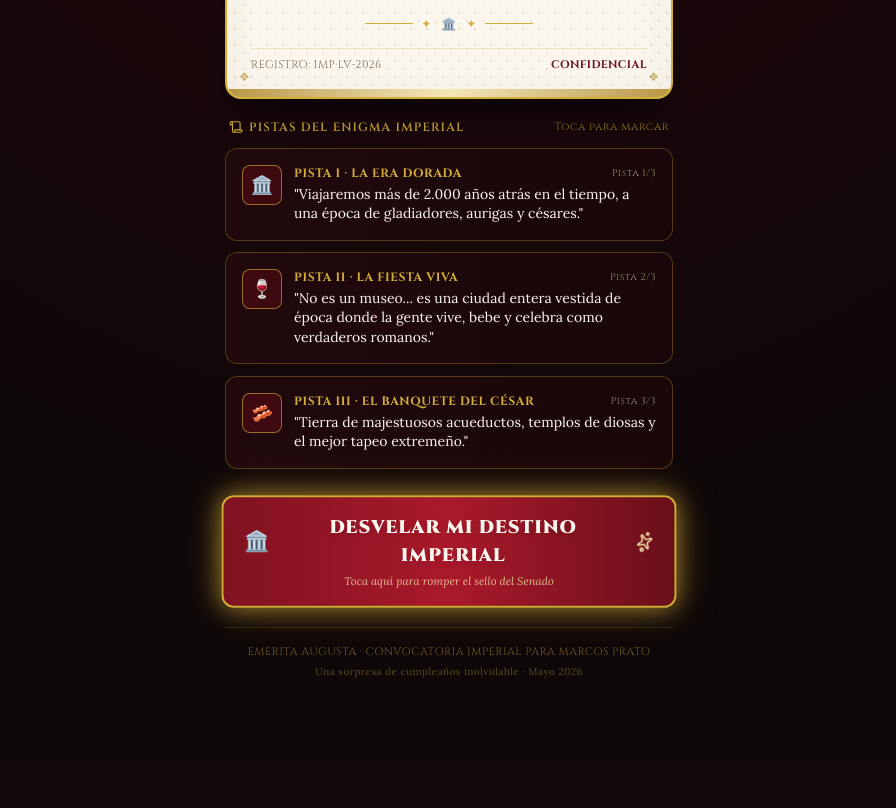
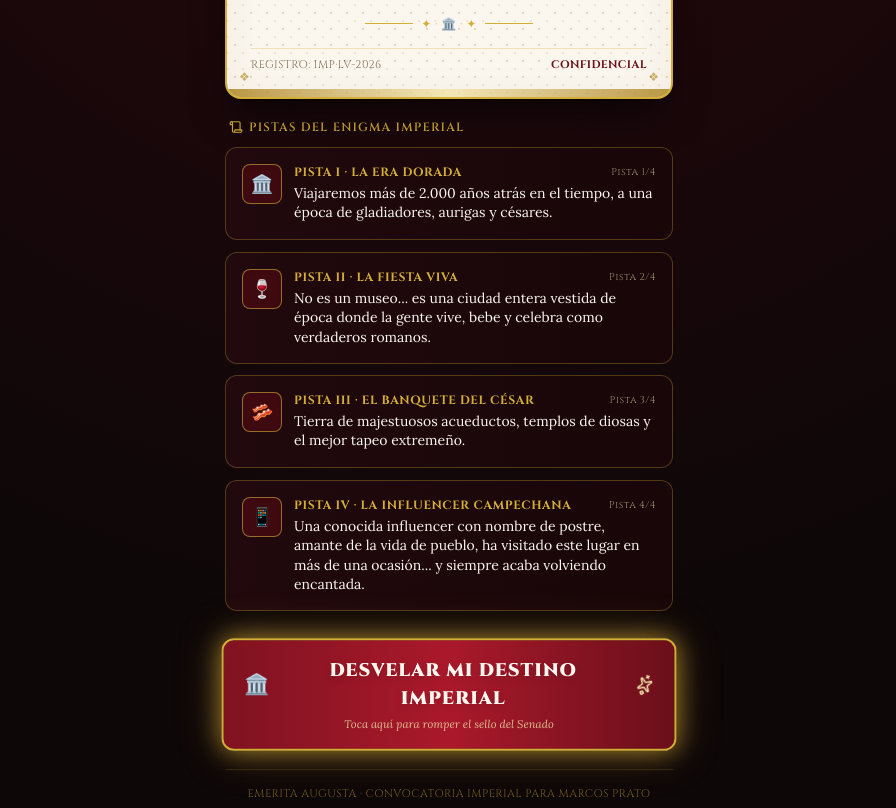
Before and after one commit to suecastm/Em-rita-Lvdica, a React (Vite) app: page / in a window 1280 px wide. Shown: the part 406-1214 px from the top of the page, without its empty margins (191-1087 px from the left). Before the commit the page ends 1165 px from the top, so only its background shows below. Built offline with nearby package versions, Linux system fonts and the light colour scheme.

Commit message:
Update App.tsx

```diff
--- a/src/App.tsx
+++ b/src/App.tsx
@@ -351,7 +351,7 @@ export default function App() {
         </section>
 
     {/* ========================================================
-            2. CLUES SECTION: 3 SEQUENTIAL CARDS (Scroll Reveal)
+    2. CLUES SECTION: 4 SEQUENTIAL CARDS (Scroll Reveal)
    ======================================================== */}
 <section className="flex flex-col gap-3">
   <div className="flex items-center justify-between px-1">
@@ -359,9 +359,10 @@ export default function App() {
       <Scroll size={14} />
       Pistas del Enigma Imperial
     </h2>
-            <span className="text-[11px] font-cinzel text-[#d4af37]/70">
+
+    {/* <span className="text-[11px] font-cinzel text-[#d4af37]/70">
       Toca para marcar
-            </span>
+    </span> */}
   </div>
 
   {/* CLUE 1 */}
@@ -370,7 +371,9 @@ export default function App() {
       onClick={() => toggleClue(1)}
       role="button"
       tabIndex={0}
-              onKeyDown={(e) => { if (e.key === 'Enter' || e.key === ' ') toggleClue(1); }}
+      onKeyDown={(e) => {
+        if (e.key === 'Enter' || e.key === ' ') toggleClue(1);
+      }}
       className={`cursor-pointer group relative bg-gradient-to-r from-[#21090d] to-[#180608] rounded-xl p-4 border transition-all duration-300 ${
         completedClues[1]
           ? 'border-[#d4af37] shadow-[0_0_15px_rgba(212,175,55,0.25)]'
@@ -381,19 +384,24 @@ export default function App() {
         <div className="shrink-0 w-10 h-10 rounded-lg bg-[#3f0910] border border-[#d4af37]/60 flex items-center justify-center text-lg shadow-inner">
           🏛️
         </div>
+
         <div className="flex-1 min-w-0">
           <div className="flex items-center justify-between">
             <span className="font-cinzel text-xs font-bold text-[#d4af37] tracking-wider">
               PISTA I · LA ERA DORADA
             </span>
+
             {completedClues[1] ? (
               <CheckCircle2 size={16} className="text-[#d4af37]" />
             ) : (
-                      <span className="text-[10px] text-[#f3e5ab]/60 font-cinzel">Pista 1/3</span>
+              <span className="text-[10px] text-[#f3e5ab]/60 font-cinzel">
+                Pista 1/4
+              </span>
             )}
           </div>
+
           <p className="font-lora text-sm text-[#fbf7ee] mt-1 leading-snug">
-                    "Viajaremos más de 2.000 años atrás en el tiempo, a una época de gladiadores, aurigas y césares."
+            Viajaremos más de 2.000 años atrás en el tiempo, a una época de gladiadores, aurigas y césares.
           </p>
         </div>
       </div>
@@ -406,7 +414,9 @@ export default function App() {
       onClick={() => toggleClue(2)}
       role="button"
       tabIndex={0}
-              onKeyDown={(e) => { if (e.key === 'Enter' || e.key === ' ') toggleClue(2); }}
+      onKeyDown={(e) => {
+        if (e.key === 'Enter' || e.key === ' ') toggleClue(2);
+      }}
       className={`cursor-pointer group relative bg-gradient-to-r from-[#21090d] to-[#180608] rounded-xl p-4 border transition-all duration-300 ${
         completedClues[2]
           ? 'border-[#d4af37] shadow-[0_0_15px_rgba(212,175,55,0.25)]'
@@ -417,19 +427,24 @@ export default function App() {
         <div className="shrink-0 w-10 h-10 rounded-lg bg-[#3f0910] border border-[#d4af37]/60 flex items-center justify-center text-lg shadow-inner">
           🍷
         </div>
+
         <div className="flex-1 min-w-0">
           <div className="flex items-center justify-between">
             <span className="font-cinzel text-xs font-bold text-[#d4af37] tracking-wider">
               PISTA II · LA FIESTA VIVA
             </span>
+
             {completedClues[2] ? (
               <CheckCircle2 size={16} className="text-[#d4af37]" />
             ) : (
-                      <span className="text-[10px] text-[#f3e5ab]/60 font-cinzel">Pista 2/3</span>
+              <span className="text-[10px] text-[#f3e5ab]/60 font-cinzel">
+                Pista 2/4
+              </span>
             )}
           </div>
+
           <p className="font-lora text-sm text-[#fbf7ee] mt-1 leading-snug">
-                    "No es un museo... es una ciudad entera vestida de época donde la gente vive, bebe y celebra como verdaderos romanos."
+            No es un museo... es una ciudad entera vestida de época donde la gente vive, bebe y celebra como verdaderos romanos.
           </p>
         </div>
       </div>
@@ -442,7 +457,9 @@ export default function App() {
       onClick={() => toggleClue(3)}
       role="button"
       tabIndex={0}
-              onKeyDown={(e) => { if (e.key === 'Enter' || e.key === ' ') toggleClue(3); }}
+      onKeyDown={(e) => {
+        if (e.key === 'Enter' || e.key === ' ') toggleClue(3);
+      }}
       className={`cursor-pointer group relative bg-gradient-to-r from-[#21090d] to-[#180608] rounded-xl p-4 border transition-all duration-300 ${
         completedClues[3]
           ? 'border-[#d4af37] shadow-[0_0_15px_rgba(212,175,55,0.25)]'
@@ -453,19 +470,67 @@ export default function App() {
         <div className="shrink-0 w-10 h-10 rounded-lg bg-[#3f0910] border border-[#d4af37]/60 flex items-center justify-center text-lg shadow-inner">
           🥓
         </div>
+
         <div className="flex-1 min-w-0">
           <div className="flex items-center justify-between">
             <span className="font-cinzel text-xs font-bold text-[#d4af37] tracking-wider">
               PISTA III · EL BANQUETE DEL CÉSAR
             </span>
+
             {completedClues[3] ? (
               <CheckCircle2 size={16} className="text-[#d4af37]" />
             ) : (
-                      <span className="text-[10px] text-[#f3e5ab]/60 font-cinzel">Pista 3/3</span>
+              <span className="text-[10px] text-[#f3e5ab]/60 font-cinzel">
+                Pista 3/4
+              </span>
             )}
           </div>
+
           <p className="font-lora text-sm text-[#fbf7ee] mt-1 leading-snug">
-                    "Tierra de majestuosos acueductos, templos de diosas y el mejor tapeo extremeño."
+            Tierra de majestuosos acueductos, templos de diosas y el mejor tapeo extremeño.
+          </p>
+        </div>
+      </div>
+    </div>
+  </ScrollRevealClue>
+
+  {/* CLUE 4 */}
+  <ScrollRevealClue delay={550}>
+    <div
+      onClick={() => toggleClue(4)}
+      role="button"
+      tabIndex={0}
+      onKeyDown={(e) => {
+        if (e.key === 'Enter' || e.key === ' ') toggleClue(4);
+      }}
+      className={`cursor-pointer group relative bg-gradient-to-r from-[#21090d] to-[#180608] rounded-xl p-4 border transition-all duration-300 ${
+        completedClues[4]
+          ? 'border-[#d4af37] shadow-[0_0_15px_rgba(212,175,55,0.25)]'
+          : 'border-[#d4af37]/30 hover:border-[#d4af37]/70'
+      }`}
+    >
+      <div className="flex items-start gap-3">
+        <div className="shrink-0 w-10 h-10 rounded-lg bg-[#3f0910] border border-[#d4af37]/60 flex items-center justify-center text-lg shadow-inner">
+          📱
+        </div>
+
+        <div className="flex-1 min-w-0">
+          <div className="flex items-center justify-between">
+            <span className="font-cinzel text-xs font-bold text-[#d4af37] tracking-wider">
+              PISTA IV · LA INFLUENCER CAMPECHANA
+            </span>
+
+            {completedClues[4] ? (
+              <CheckCircle2 size={16} className="text-[#d4af37]" />
+            ) : (
+              <span className="text-[10px] text-[#f3e5ab]/60 font-cinzel">
+                Pista 4/4
+              </span>
+            )}
+          </div>
+
+          <p className="font-lora text-sm text-[#fbf7ee] mt-1 leading-snug">
+            Una conocida influencer con nombre de postre, amante de la vida de pueblo, ha visitado este lugar en más de una ocasión... y siempre acaba volviendo encantada.
           </p>
         </div>
       </div>
@@ -622,7 +687,7 @@ export default function App() {
               <div className="inline-flex items-center gap-1.5 px-3 py-1 rounded-full bg-[#d4af37]/15 border border-[#d4af37]/40 mb-2">
                 <Heart size={13} className="text-[#d4af37] fill-[#d4af37]" />
                 <span className="text-[10px] font-cinzel font-bold text-[#f3e5ab] tracking-widest uppercase">
-                  DECRETO DE LA DIOSA VENUS
+                  DECRETO DE LA DIOSA AFRODITA
                 </span>
                 <Heart size={13} className="text-[#d4af37] fill-[#d4af37]" />
               </div>
@@ -635,16 +700,16 @@ export default function App() {
             <div className="relative p-4 rounded-xl bg-[#120407]/70 border border-[#d4af37]/30 shadow-inner">
               <span className="absolute top-2 left-2 text-[#d4af37]/40 font-serif text-3xl leading-none">“</span>
               <p className="font-lora italic text-sm sm:text-[15px] text-[#fbf7ee] leading-relaxed text-center px-3 pt-1">
-                Por decreto de la Diosa Venus y con la bendición de Júpiter, este viaje no solo es para conquistar una ciudad, sino para celebrar tu cumpleaños y festejar que tras todo este tiempo sigo eligiéndote como mi gladiador favorito.
+                Por decreto de la Diosa Afrodita y con la bendición de Júpiter, este viaje no solo es para conquistar una ciudad, sino para celebrar tu cumpleaños y festejar que tras todo este tiempo sigo eligiéndote como mi gladiador favorito.
               </p>
               <span className="absolute bottom-1 right-2 text-[#d4af37]/40 font-serif text-3xl leading-none">”</span>
 
               <div className="mt-3 text-center border-t border-[#d4af37]/20 pt-2.5">
                 <span className="font-cinzel text-xs font-bold text-[#d4af37] tracking-wider block">
-                  ¡Feliz Cumpleaños mi amor! ❤️
+                  ¡Feliz Cumpleaños bebé! ❤️
                 </span>
                 <span className="text-[11px] font-lora text-[#f3e5ab]/70 italic mt-0.5 block">
-                  Tu compañera de viaje en el tiempo
+                  Tu compañera de viaje en los tiempos pasado, presente y futuro
                 </span>
               </div>
             </div>
@@ -661,7 +726,7 @@ export default function App() {
                 <span>⚔️</span>
               </h3>
               <p className="font-lora text-xs sm:text-sm text-[#fbf7ee]/80 mt-1">
-                Estratégicamente ubicado para recorrer todos los foros y monumentos
+                Estratégicamente ubicado para recorrer todo el recinto, monumentos y actividades a pie
               </p>
             </div>
 
@@ -670,7 +735,7 @@ export default function App() {
               <div className="p-3 sm:p-4 bg-gradient-to-r from-[#3f0910] to-[#25060a] border-b border-[#d4af37]/40 flex items-center justify-between">
                 <div>
                   <span className="font-cinzel text-[11px] text-[#d4af37] font-semibold tracking-wider block">
-                    CARD 1 · BASE DE OPERACIONES
+                    BASE DE OPERACIONES
                   </span>
                   <h4 className="font-cinzel text-base font-bold text-white flex items-center gap-1.5">
                     <Hotel size={16} className="text-[#d4af37]" />
@@ -687,8 +752,8 @@ export default function App() {
                 className="relative cursor-pointer group overflow-hidden bg-black aspect-video max-h-64 border-b border-[#d4af37]/30"
                 onClick={() => setActiveModalImage({
                   src: '/assets/aistudio/image_11a4be2e.png',
-                  title: 'Hotel Velada Mérida · Piscina y Terraza',
-                  subtitle: 'Avda. Reina Sofía, s/n, Mérida · 4 estrellas con piscina exterior, terraza iluminada y vistas'
+                  title: 'Hotel Velada Mérida · Parking y vistas',
+                  subtitle: 'Avda. Reina Sofía, s/n, Mérida · 4 estrellas con parking, terraza, piscina y vistas'
                 })}
               >
                 <img
@@ -700,11 +765,11 @@ export default function App() {
                 <div className="absolute inset-0 bg-gradient-to-t from-black/85 via-black/25 to-transparent flex items-end justify-between p-3">
                   <div className="text-white text-xs">
                     <span className="font-semibold block text-[#f3e5ab]">Hotel Velada Mérida</span>
-                    <span className="text-[11px] text-gray-300">Piscina, terraza iluminada y comodidades</span>
+                    <span className="text-[11px] text-gray-300">Con parking exclusivo clientes, piscina y comodidades</span>
                   </div>
                   <div className="bg-[#6b0f1a]/90 text-[#f3e5ab] text-[11px] font-cinzel px-2.5 py-1 rounded flex items-center gap-1 border border-[#d4af37]">
                     <ZoomIn size={12} />
-                    <span>Ver foto</span>
+                    {/* <span>Ver foto</span> */}
                   </div>
                 </div>
               </div>
@@ -732,7 +797,7 @@ export default function App() {
                     </div>
                     <div className="bg-[#6b0f1a]/90 text-[#f3e5ab] text-[11px] font-cinzel px-2 py-1 rounded flex items-center gap-1 border border-[#d4af37]">
                       <ZoomIn size={12} />
-                      <span>Ampliar</span>
+                      {/* <span>Ampliar</span> */}
                     </div>
                   </div>
                 </div>
@@ -750,7 +815,7 @@ export default function App() {
                   <div className="flex items-start gap-2.5 text-[#fbf7ee]">
                     <span className="text-base leading-none shrink-0">📍</span>
                     <span className="leading-snug">
-                      <strong className="text-[#f3e5ab] font-cinzel">Chincheta / Pin rojo:</strong> Localización del <strong className="text-white">Hotel Velada Mérida</strong>, situado a pasos del perímetro histórico.
+                      <strong className="text-[#f3e5ab] font-cinzel">Pin rojo:</strong> Localización del <strong className="text-white">Hotel Velada Mérida</strong>, situado a pocos pasos de la zona de actividades.
                     </span>
                   </div>
                 </div>
@@ -805,7 +870,7 @@ export default function App() {
             {luggageOpen && (
               <div className="p-4 space-y-2.5 bg-[#170609]">
                 <p className="text-xs font-lora text-[#fbf7ee]/70 italic mb-2">
-                  Marca los pertrechos según vayas haciendo la maleta:
+                  Recuerda no olvidarte nada en la maleta:
                 </p>
 
                 {/* Item 1: Túnica / Toga */}
@@ -824,10 +889,10 @@ export default function App() {
                   </div>
                   <div>
                     <span className="font-cinzel text-xs font-bold text-[#f3e5ab] block">
-                      Túnica / Toga romana
+                      Túnica romana
                     </span>
                     <span className="font-lora text-xs text-[#fbf7ee]/80">
-                      (o ropa cómoda en tonos neutros si preferís improvisar allí)
+                      O, a falta de ésta, ropa en tonos beige, marrón y blancos
                     </span>
                   </div>
                 </div>
@@ -899,7 +964,7 @@ export default function App() {
                       Muchas ganas de pasarlo bien
                     </span>
                     <span className="font-lora text-xs text-[#fbf7ee]/80">
-                      Espíritu gladiador y muchas risas juntos.
+                      Y dar súper mimos a tu bebita!
                     </span>
                   </div>
                 </div>
@@ -919,10 +984,10 @@ export default function App() {
                 </span>
               </div>
               <h3 className="font-cinzel text-lg font-bold text-[#f3e5ab] tracking-wider">
-                TESSERA HOSPITALIS
+                VALES ROMÁNTICOS
               </h3>
               <p className="font-lora text-xs text-[#fbf7ee]/75">
-                Vales románticos canjeables durante nuestra expedición a Mérida
+                Canjeables únicamente durante nuestra expedición a Mérida
               </p>
             </div>
 
@@ -1057,7 +1122,7 @@ export default function App() {
 
             {/* Modal Footer with Direct Link / Close */}
             <div className="p-2.5 bg-[#25060a] border-t border-[#d4af37]/30 flex items-center justify-between text-xs font-cinzel">
-              <span className="text-[#d4af37]/70 text-[11px]">Usa dos dedos o rueda para explorar</span>
+              {/* <span className="text-[#d4af37]/70 text-[11px]">Usa dos dedos o rueda para explorar</span> */}
               <button
                 onClick={() => setActiveModalImage(null)}
                 className="px-3 py-1 rounded bg-[#6b0f1a] text-[#fbf7ee] font-bold hover:bg-[#801220]"
```
Lines whose indentation alone changed are shown as unchanged.
